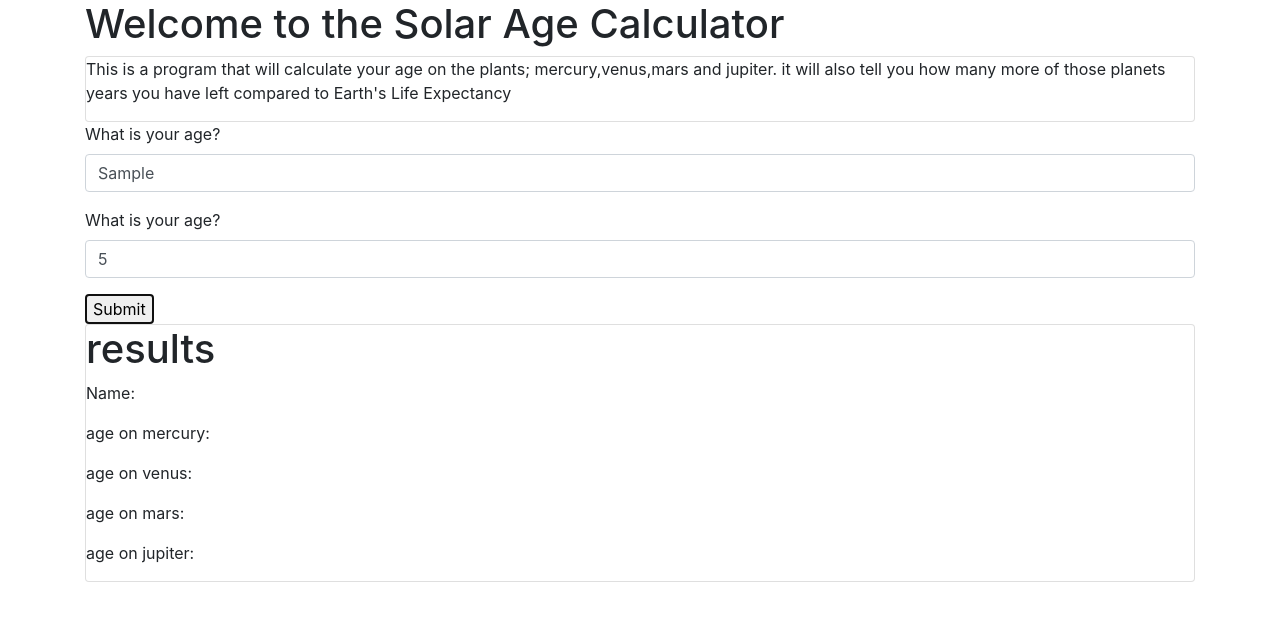
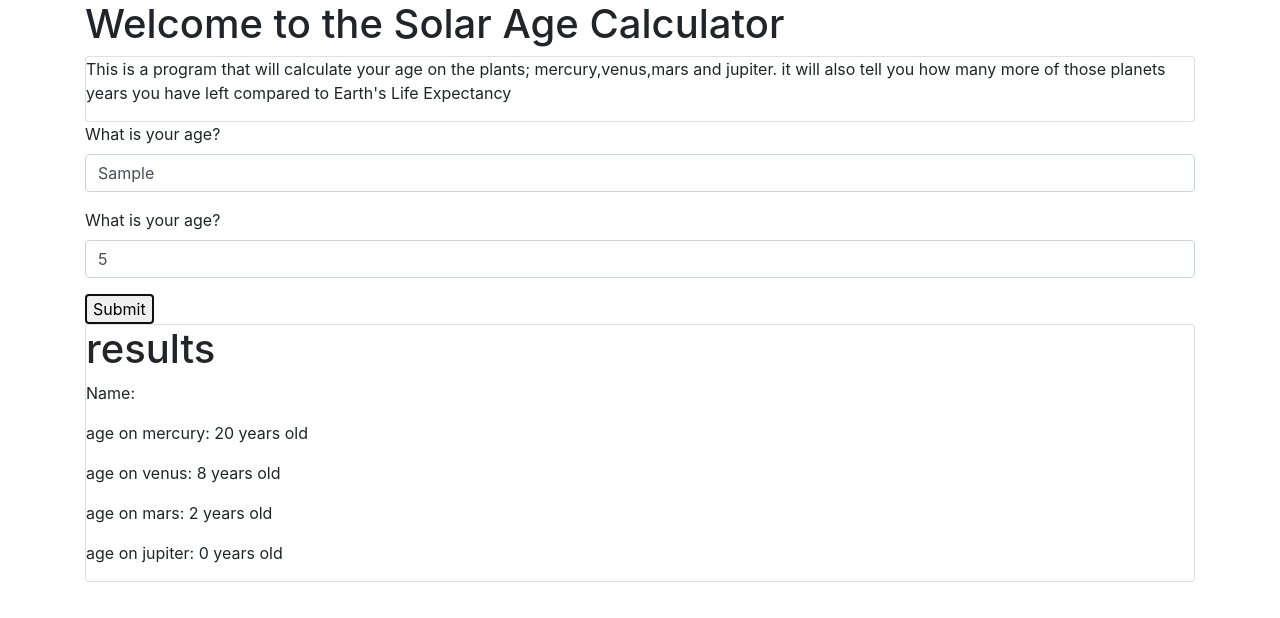
Before and after one commit to dschaaf89/Solar-Age, a website built with webpack: page src/index.html in a window 1280 px wide. Both pictures are taken after typing "Sample", "5" into the empty fields and a click on the button "Submit". Built offline with nearby package versions, Linux system fonts and the light colour scheme.

Commit message:
it will display age of person on the planets in the UI

```diff
--- a/src/css/styles.css
+++ b/src/css/styles.css
@@ -0,0 +1,3 @@
+#results{
+  display:none;
+}
--- a/src/index.html
+++ b/src/index.html
@@ -34,18 +34,19 @@
       </form>
     </div>
   </div>
-  <div class="container">
-    <div class="card">
+  <div id="results">
+    <div class="container">
+      <div class="card">
 
-      <h1>results</h1>
+        <h1>results</h1>
         <p>Name: <span id="name"></span></p>
         <p>age on mercury: <span id="mercury"></span></p>
         <p>age on venus: <span id="venus"></span></p>
         <p>age on mars: <span id="mars"></span></p>
         <p>age on jupiter: <span id="jupiter"></span></p>
+      </div>
     </div>
   </div>
-
 </body>
 
 </html>
--- a/src/main.js
+++ b/src/main.js
@@ -2,15 +2,23 @@ import $ from 'jquery';
 import 'bootstrap';
 import 'bootstrap/dist/css/bootstrap.min.css';
 import './css/styles.css';
-//import Calculator from './js/calculator-logic';
-
+import Calculator from './js/calculator-logic';
+function displayResults(x){
+  $("#name").text(x.name);
+  $("#mercury").text(x.ageOnMercury(x.age)+" years old");
+  $("#venus").text(x.ageOnVenus(x.age)+" years old");
+  $("#mars").text(x.ageOnMars(x.age)+" years old");
+  $("#jupiter").text(x.ageOnJupiter(x.age)+" years old");
+}
 $(document).ready(function () {
   $("#person").submit(function (event) {
     event.preventDefault();
     let person = $('#name').val();
     let age = $('#age').val();
     console.log(person,age);
-    //let calc = new Calculator(person,age);
+    let calc = new Calculator(person,age);
+    $('#results').show();
+    displayResults(calc);
 
   });
 });
```
